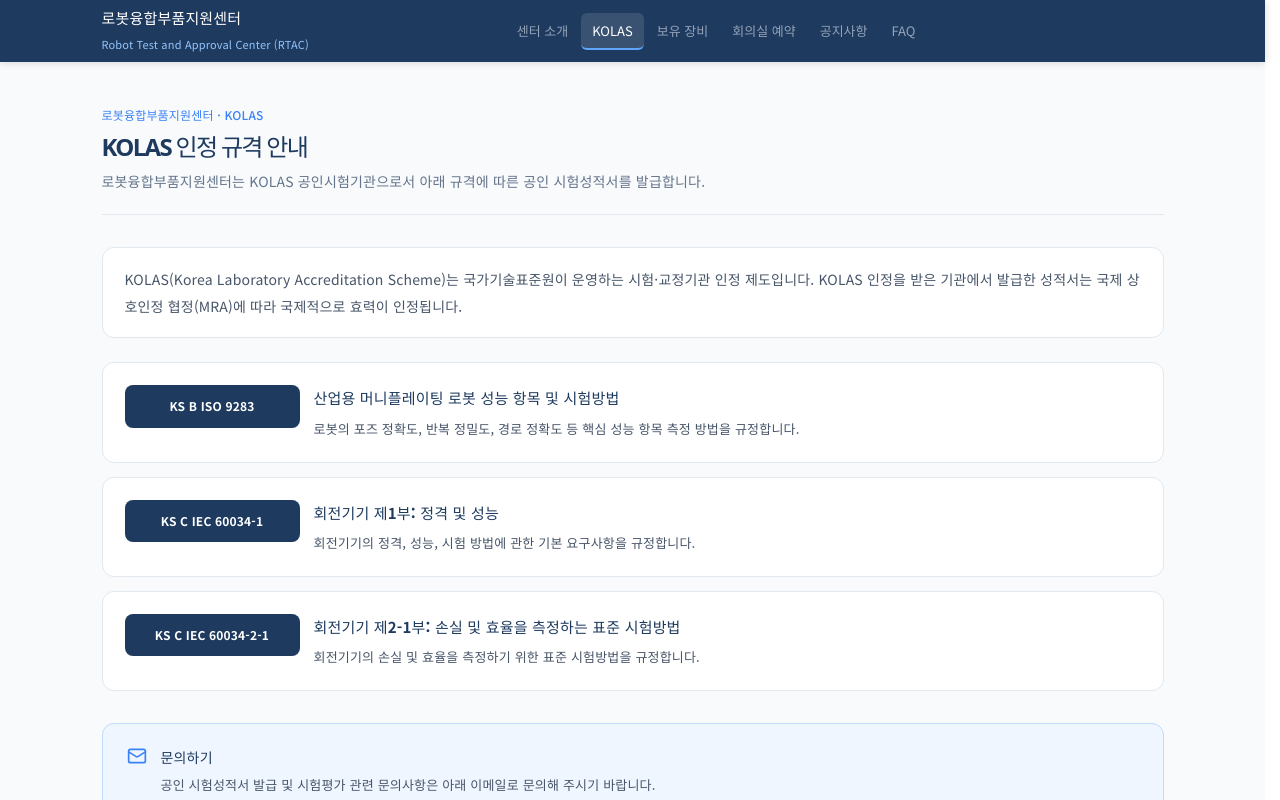
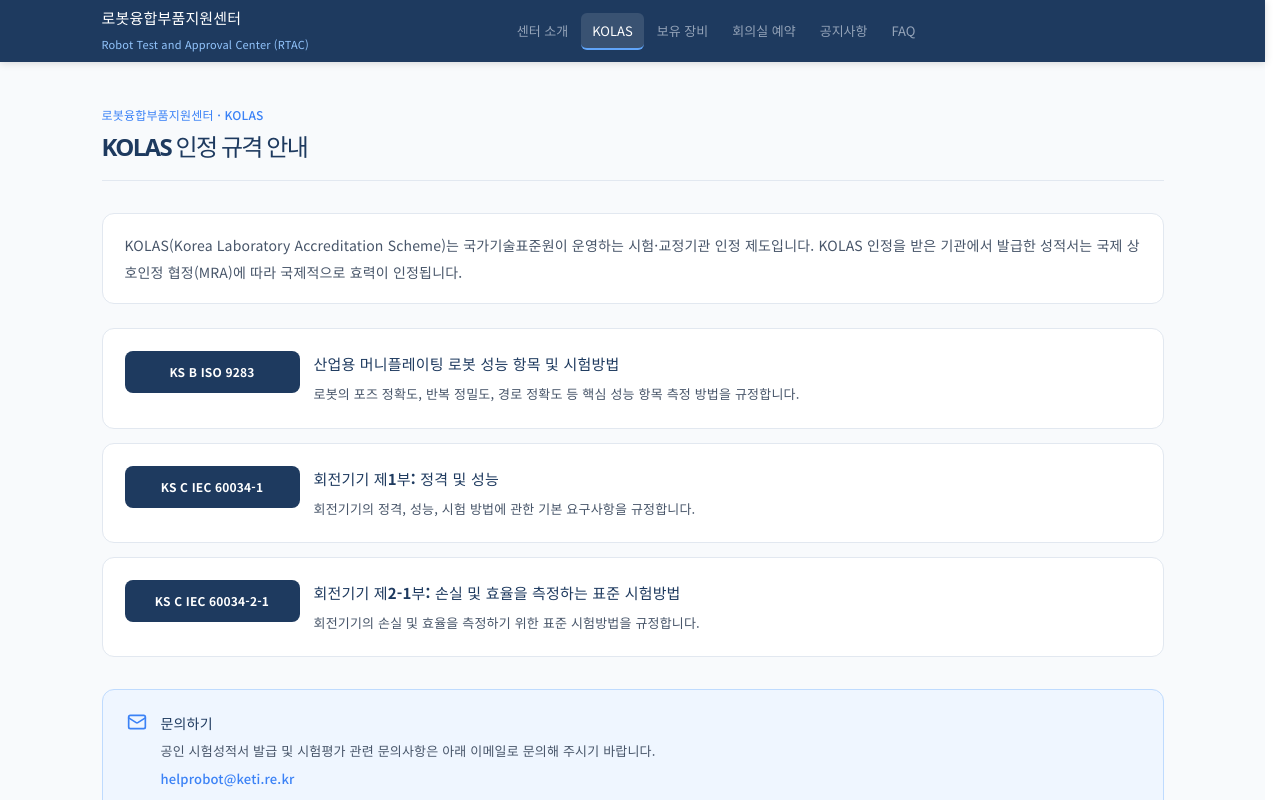
Before and after one commit to robot-components/robot-components.github.io, a React (Vite) app: page / in a window 1280 px wide. Both pictures are taken after a click on the button "KOLAS". Shown: the top 800 px of the page. Built offline with nearby package versions, Linux system fonts and the light colour scheme.

Commit message:
content: update website content

```diff
--- a/src/pages/EquipmentPage.jsx
+++ b/src/pages/EquipmentPage.jsx
@@ -5,7 +5,7 @@
 import PageHeader from "../components/PageHeader";
 import SpecsTable from "../components/SpecsTable";
 
-const EQ_HEADER = { label: "보유 장비", title: "보유 장비 목록", sub: "로봇융합부품지원센터는 다양한 시험평가 장비를 구축하여 기업의 제품 개발 및 성능 검증을 지원하고 있으며, 주요 보유 장비를 소개합니다." };
+const EQ_HEADER = { label: "보유 장비", title: "보유 장비 목록", sub: "" };
 const EQ_CONTACT = { title: "문의하기", desc: "장비 이용 및 시험평가 관련 문의 사항은 아래 이메일로 연락해 주세요." };
 
 const renderName = (n) =>
--- a/src/pages/KolasPage.jsx
+++ b/src/pages/KolasPage.jsx
@@ -2,7 +2,7 @@
 import { DEFAULT_KOLAS, DEFAULT_SITE } from "../data/defaults";
 import PageHeader from "../components/PageHeader";
 
-const KOLAS_HEADER = { label: "KOLAS", title: "KOLAS 인정 규격 안내", sub: "로봇융합부품지원센터는 KOLAS 공인시험기관으로서 아래 규격에 따른 공인 시험성적서를 발급합니다." };
+const KOLAS_HEADER = { label: "KOLAS", title: "KOLAS 인정 규격 안내", sub: "" };
 const KOLAS_CONTACT = { title: "문의하기", desc: "공인 시험성적서 발급 및 시험평가 관련 문의사항은 아래 이메일로 문의해 주시기 바랍니다." };
 const KOLAS_SUMMARY = DEFAULT_SITE.kolasSummary;
 
```
